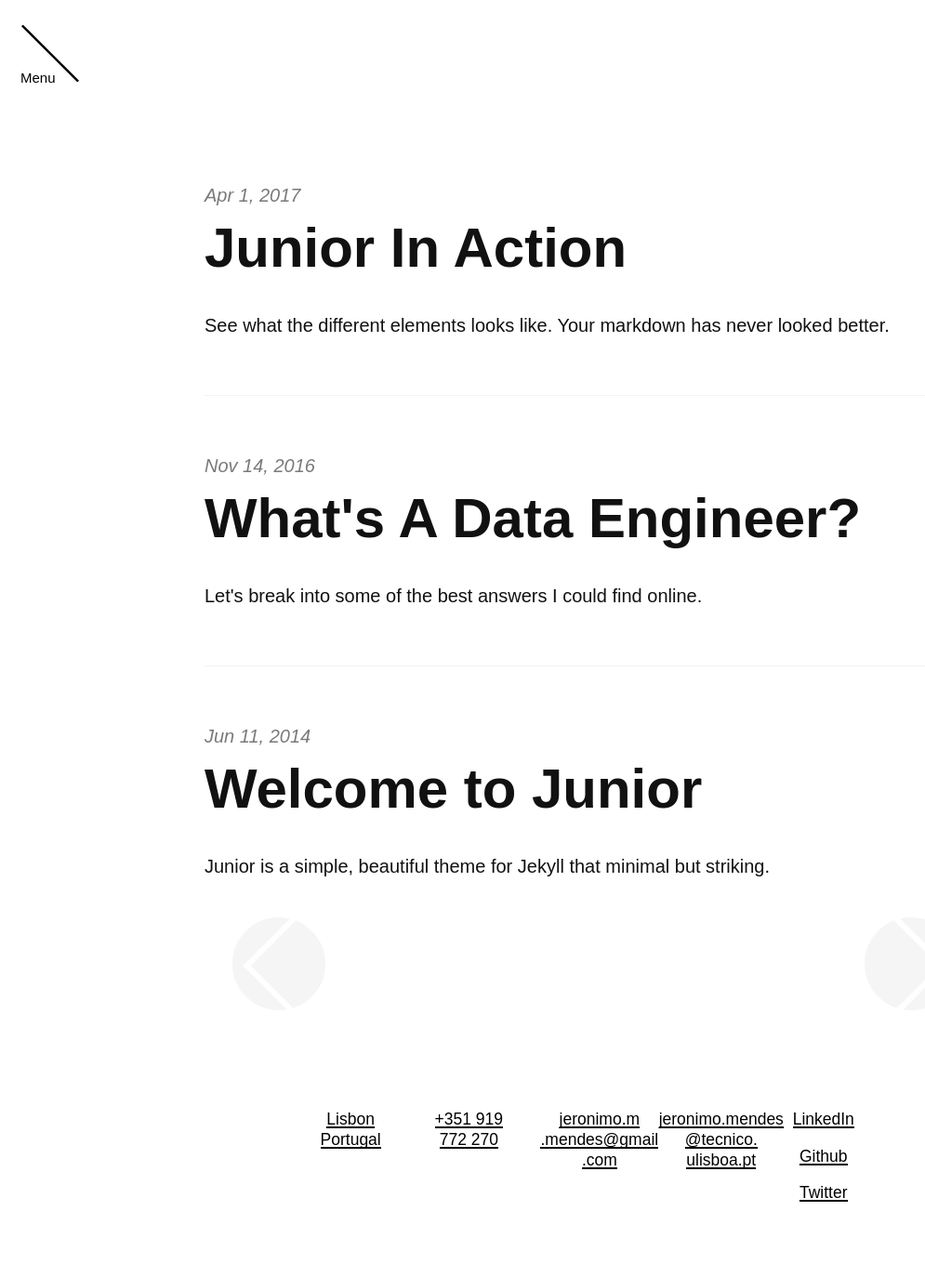
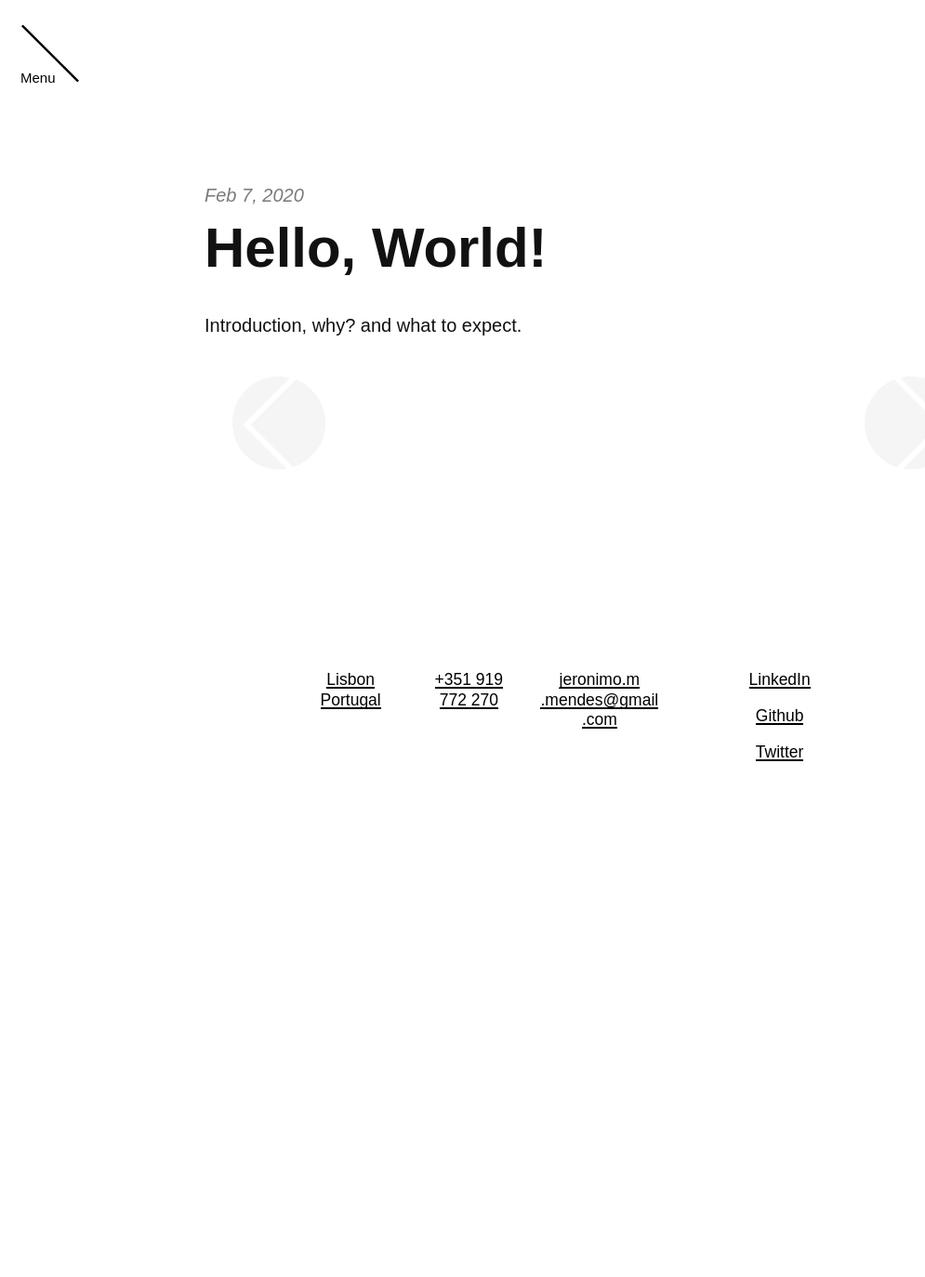
Before and after one commit to JeronimoMendes/JeronimoMendes.github.io, a Jekyll site: the page built from index.html, in a window 1280 px wide. Shown: the whole page at 93% size, without its empty margins (0-995 px from the left). Built offline with Jekyll 4.4.1, drawn with Linux system fonts in a browser that asks for light colours; nearby versions of some CDN libraries; some web fonts are replaced; the list of posts is cut into pages by our own code; after the commit the page ends 900 px from its top, so only the background shows below that; some of the changed lines change nothing that is shown.

Commit message:
blog post 0

```diff
--- a/_config.yml
+++ b/_config.yml
@@ -5,8 +5,8 @@ title:       Jeronimo Mendes
 email:       jeronimo.m.mendes@gmail.com
 author:      Jonathon Belotti
 description: "A striking black-white Jekyll theme."
-baseurl:     ""
-url:         "https://juniortheme.live/"
+baseurl:     "https://jeronimomendes.github.io/"
+url:         "https://jeronimomendes.github.io/"
 date_format: "%b %-d, %Y"
 
 # Google services
@@ -40,7 +40,7 @@ show_workshops_section: false
 ## Disqus post comments             ##
 ## (leave blank to disable Disqus)  ##
 ######################################
-disqus_shortname: 'juniortheme-live'
+disqus_shortname: 'https-jeronimomendes-github-io'
 
 ##########################################################################
 ## Facebook Comments plugin                                             ##
--- a/_includes/footer.html
+++ b/_includes/footer.html
@@ -13,10 +13,7 @@
     <div class="footer-each">
       <h5><a href="mailto:jeronimo.m.mendes@gmail.com"><span>jeronimo.m</span><br><span>.mendes@gmail</span><br><span>.com</span></a></h5>
     </div>
-    <div class="footer-each">
-      <h5><a href="mailto:jeronimo.mendes@tecnico.ulisboa.pt"><span>jeronimo.mendes</span><br><span>@tecnico.</span><br><span>ulisboa.pt</span></a></h5>
-    </div>
-    <div class="footer-each">
+    <div class="footer-each" style="margin-left: 4rem;">
       <h5><a href="https://www.linkedin.com/in/jer%C3%B3nimo-mendes-03406b1b9/" target="_blank" alt="LinkedIn"><span>LinkedIn</span></a></h5>
       <h5><a href="https://github.com/JeronimoMendes" target="_blank" alt="Github"><span>Github</span></a></h5>
       <h5><a href="https://twitter.com/JeronimoMMendes" target="_blank" alt="Twitter"><span>Twitter</span></a></h5>
--- a/_posts/2016-11-14-what-is-a-data-engineer.md
+++ /dev/null
@@ -1,125 +0,0 @@
----
-layout:     post
-title:      What's A Data Engineer?
-date:       2016-11-14
-summary:    Let's break into some of the best answers I could find online.
-categories: data-engineering career
----
-
-I'm about to start as a *Date Engineering Intern* working with Zendesk's Data Engineering (DE) and Data Science (DS) teams. So I'll be learning to be a *Data Engineer*, while not knowing in detail what it means to *be one*. This post should fix that.
-
-### Where I Looked For Answers
-
-Somewhat shockingly, Wikipedia does not have an article for "Data Engineering". You can search around an find that [Data Engineers are in growing demand](https://tdwi.org/TDWI/TDWI-Upside/Articles/2016/11/04/Data-Engineers-Suddenly-In-Demand.aspx), but still no article. There's articles for ["Information Engineering"](https://en.wikipedia.org/wiki/Information_engineering) and ["Knowledge Engineering"](https://en.wikipedia.org/wiki/Knowledge_engineering) but looking at these, they clearly don't map so well to what we're talking about.
-
-I found [this great answer from Sean McClure](https://www.quora.com/How-do-I-become-a-data-engineer/answer/Sean-McClure-3?srid=udLGL) to the question "How do I become a data engineer?" on [Quora](https://www.quora.com/). It is broad and contains enough detail to set you off on the trail of further research. I'm going to use it as a base for my answer, fleshing out that parts that need further information on. On Quora there is also the ["What is data engineering?"](https://www.quora.com/What-is-data-engineering) question, but I thought the answers found there were less clear.
-
-Here We Go.
-
-### What Is A Data Engineer?
-
-> Make sure you understand that Data Scientist and Data Engineer are not the same thing.
-
-> A Data Scientist builds models using mathematics, statistics and machine learning to explain and predict complex behaviour, and codifies those models into real-world software. A Data Engineer **designs and builds data architectures** for **ingestion**, **processing**, and **surfacing** data for large-scale data-intensive applications.
-
-Ok so **data architecture**. This is an encompassing term concerned with all processess, methodologies, policies, and standards that set out how data exists and changes in systems. Data can be 'at rest' or 'in motion' and an architecture manages each state of data.[^1](https://www.techopedia.com/definition/6730/data-architecture) These two states are high-level and don't describe anything in detail, but the subject to even too big for a subject on its own.
-
-**Data Ingestion** is a lot simpler a concept. By 'ingesting' data you are accessing data and processing it for immediate use or for storage and later use.[^2] It is the beginning of a data pipeline, as the data meets and is integrated with the data system.
-
-[Apache Kafka](https://kafka.apache.org/), [Amazon Kinesis](http://docs.aws.amazon.com/streams/latest/dev/introduction.html), [Apache Sqoop](http://sqoop.apache.org/), and [Apache Flume](https://flume.apache.org/) are some frameworks/tools for data ingestion. *Kafka* is a distributed publish-subscribe messaging system. *Kinesis* is designed for collection and processing of data record streams. *Sqoop* is designed to transfer bulk data between Hadoop and RDBMSs. *Flume* is a distributed sysem for collecting log data. Researching these tools will reveal much more about data ingestion as an engineering challenge.
-
-**Data Processing** is about collecting together of items of data and manipulating that collection to produce *meaningful information*. [Wikipedia provides a nice section on 7 'Data Processing Functions'](https://en.wikipedia.org/wiki/Data_processing#Data_processing_functions): Validation, Sorting, Summarisation, Aggregation, Analysis, Reporting, Classification. Understanding those seven function together gives you a good idea of what data processing is all about. [Apache Hadoop](http://hadoop.apache.org/) is probably the biggest big data processing tool around today.
-
-**Data Surfacing** is a term that I hadn't heard before, and it's not particularly prevalent on the web. Palantir's ["What We Believe"](https://www.palantir.com/what-we-believe/) page provides perhaps the best description of data *surfacing* by contrasting it with data *mining*. They say that data surfacing is about bringing up the "totality of known data about a problem in a way that's easily digestible by the best pattern matching and inference machinery".[^3] They say that it is characteristics about the data problem that directs an engineer towards *mining* or *surfacing*, so it may be that some data engineers don't end up doing a lot of the latter.
-
-> Often the Data Scientist and Data Engineer will work together to build an **end-to-end solution** for companies requiring advanced analytical models that are **operationalized** at scale.  The Data Scientist is interested in large scale architecture only insomuch as it allows the "science to scale."  Thus **any Big Data project should have a Data Scientist alongside the Data Engineer to ensure that what gets built is *analytically sound*** (no point in engineering a big data architecture that doesn't prepare and process data in a way that supports the specific models built by the Scientist).
-
-In this context, an **end-to-end solution** is one where the requirement's of the client/user are fulfilled entirely by a system. What is built fulfils the 'data in' to 'information out' steps and everything in between.
-
-My favourite description of **operationalization** was from [Think Big Analytics](https://thinkbiganalytics.com/understanding-the-difference-between-operational-and-operationalized-analytics/). operationalization is the focus on taking data science insights and analytics and incorporating them into business units in order to take action in production environment.
-
-The last bolded part of the above paragraph I included because this echoed my experiences of my application to Zendesk's data engineering team. Through my application I was interviewed by almost all the DE team and by around 4/9 in the Data Science team. It was made clear that there was a close working relationship between the two teams.
-
-> As with the Data Scientist there is **no formal path to becoming a Data Engineer** since it is a unique blend of skills that have been brought together to form a distinct and much needed discipline.  The requirements for a Data Scientist are typically more "academic" as they are expected to understand and conduct scientific research and know how to build and test advanced models. PhDs are often sought for Data Science, with backgrounds in the hard sciences or computer science. Data Engineers typically come from an engineering background with less emphasis on the academic background, although many still have Masters degrees. Often developers interested in designing large scale architectures for data-intensive applications can move towards this field as there is much less emphasis on science and math and more on engineering and development.
-
-This part of the answer was concerned more with academic requirements. It does appear to me that there is no "formal path" to a position in DE, and I certainly wasn't aware of it going into computer science and software engineering at university. I got a sense that there must be a good deal of work involved in what I thought of as the 'back-end' of machine learning, data science, and AI. There in fact is, and more and more companies are beginning to grow their DE teams because they contribute to the strength of a company's machine intelligence.
-
-> Since there is **less emphasis on advanced academic background** it can be easier for someone to move into the Data Engineering field compared to Data Science.
-
-This is an encouraging thing, particularly for someone that is interested in data but is daunted by the prospect of spending 5 years in a PHD after 3-4 years in undergraduate studies. Easier to move into doesn't mean easy though. Reddit user `u/Astra108` talks breifly about the difficulty of DE in [this comment](https://www.reddit.com/r/datascience/comments/5bkf63/why_is_san_francisco_on_a_data_engineering_hiring/d9p7rqr/).
-
-> Data Engineers should understand the **core concepts in computer science** and should be very **well versed in building and designing large scale applications; end-to-end.** They should understand the **pros and cons of using relational and noSQL databases.** They must know how to **design effective pipelines for both batch and streaming use cases.** They must know what it takes to **operationalize a working model** and **how to help push some of the "lab" specifics (training and validation) into real-time engines.** They must **understand distributed computing** and should be able to work with the Data Scientist to **help split algorithms effectively** to still yield predictive accuracy across a variety of domains.  They should know when to push schemas towards the application to allow for **"data lake" designs** that assist in large scale analysis but still serve domain-specific applications. And they **should be very familiar with the core technologies** that are used to build these systems.
-
-The **'core concepts'** of computer science should be familiar to anybody seeking success in computer science or software engineering. [This Quora question](https://www.quora.com/What-are-the-most-important-fundamental-concepts-in-Computer-Science) has answers that list them well I think.
-
-I think the second bolded text string, about being "well versed...", is something that can't really be taught or learnt well outside of industry. Large scale applications can't be engaged with in the classroom or at home. A good internship or a job will be invaluable in this area.
-
-Relational (SQL) vs NoSQL Databasing is a big topic, but I think [Ravindra babu's stackoverflow introductory answer](http://stackoverflow.com/a/31968494) is a good place to start. I myself have some research to do in this area.
-
-Here we see the first mention of the **pipeline**. They are a computing element consisting of a set of *data processing elements* connected one after the other, meaning the output of a previous element becomes the input to another. Think human-centipede style. If you want to look at an open-source pipline check out [fluxcapacitor/pipeline](https://github.com/fluxcapacitor/pipeline).
-
-**Distributed Computing** is a model of computing whereby networked computers work together by passing data/information/messages along network communication paths. An understanding of distributed computing is absolutely essential for DE as any sufficiently large engineering problem will require distributed vs. monolithic systems.
-
-**Splitting algorithms** is another thing that I hadn't heard of, and unfortunately nothing I could find online made sense of the term.
-
-With **'data lake' design** we're back to well documented terms.  The coiner of the term (James Dixon) forwards an illuminating contrast of 'data mart' and 'data lake'. The data mart is a convienience store filled with *bottled* water. The water (data) is cleansed and packaged and structured for easy consumption, but you can only consume in one way. The data lake is a large body of water, with the resource in its more *natural* state. The data lake is there for various users with various needs to examine and collect whatever they need, because everything is there.
-
-The last thing in this paragraph are the **core technologies**. The following could be considered a solid list on what they would be. To the data enthusiast many would be familiar.
-
-![big data core tech](https://cdn-images-1.medium.com/max/2000/1*V9XtbEVaT_Ty1wEjykLcPg.png)
-
-The really important ones would be:
-
-* Apache Kafka
-* Hadoop Distributed File System (HDFS)
-* Amazon Web Services (AWS) S3
-* Apache Spark (Streaming and Batch modes)
-* Apache Pig
-* Apache Cassandra
-* ElasticSearch
-* Tableau (visualisation)
-* Apache 'Yet Another Resource Negotiator' (YARN)
-* Luigi (scheduling/monitoring)
-* Airflow (scheduling/monitoring)
-* SQL
-
-> The only way to become great at what you do is to constantly and relentlessly jump into problems and solve them using the techniques and approaches of your choice field. There are **many books and tutorials on the technology used by the Data Engineer.** **Choose a problem and a public dataset and build a system. Build many systems.** Fail again and again and learn what it takes to bring an end-to-end solution to a real-world problem. Anyone can take a course or read a book. But if you have real projects you have built and worked on you can point to these and discuss in-depth the challenges you faced and how you solved them.
-
-Yes, yes, you still need to read books in 2016. What a bore. Here are just a few.
-
-*Introduction to Probability and Statistics*, by Milton and Arnold. McGraw Hill, 1995. ISBN 0-07-113535-9  A primer on probability and statistics, which forms the foundation for data science.
-
-*Learning Spark: Lightning-Fast Big Data Analysis*, by by Holden Karau, Andy Konwinski, Patrick Wendell, and Matei Zaharia. O'Reilly Media. Feb 2015. (First edition of the book at Amazon.com)
-
-*Hadoop: The Definitive Guide*, by Tom White. O'Reilly Media. April 2015. (Fourth edition of the book at Amazon.com)
-
-*Database Systems: The Complete Book*, by Hector Garcia-Molina, Jeffrey D. Ullman, and Jennifer Widom. Prentice Hall. 2008. (The Second edition of the book at Amazon.com)
-
-*Python for Data Analysis: Data Wrangling with Pandas, NumPy, and IPython.*, by McKinney, Wes. O’Reilly, 2013.  ISBN-13: 978-1449319793  “..a practical, modern introduction to scientific computing in Python, tailored for data-intensive applications.”
-
-### The Daily Grind
-
-Here's something more from [Jason T Widjaja's answer](https://www.quora.com/What-is-data-engineering/answer/Jason-T-Widjaja?srid=udLGL) to the *"What is data engineering question?"* that focuses on 'day to day' responsibilities.
-
-> As for what data engineers do, those in the teams I have worked with deal with **data architecture**, **master data management** and **data quality**. All these terms are worth a Google as there are whole practices built around them. On the ground, daily work consists of:
-
-> *    managing **data stewardship** within the organisation
-*    managing and **maintaining data source systems** and **staging areas**
-*    performing **ETL** and **data conversion**
-*    facilitating **data cleansing and enrichment** through **data de-duplication and construction**
-*    performing ad-hoc **data extraction**
-
-
-This short answer introduces *yet more* terms for us to understand. But I'll leave these for another time, when I come back and update this post.
-
-### Phew, All Done
-
-It's been about three hours since I first pasted Sean McClure's answer into my editor for expansion. I've come away with a better understanding of the feild and a sense of its depth and breadth; I hope you've learned a bit by reading.
-
------------
-
-[^1]: Data Engineering, Techopedia -  https://www.techopedia.com/definition/6730/data-architecture
-
-[^2]: Data Ingestion -  http://whatis.techtarget.com/definition/data-ingestion
-
-[^3]: What We Believe, Palantir - https://www.palantir.com/what-we-believe/
--- a/_posts/2017-03-01-welcome-to-junior.md
+++ /dev/null
@@ -1,26 +0,0 @@
----
-layout:     post
-title:      Welcome to Junior
-date:       2014-06-11 15:31:19
-summary:    Junior is a simple, beautiful theme for Jekyll that minimal but striking.
-categories: jekyll junior
----
-
-Hello.
-
-Junior is a simple, beautiful theme for Jekyll that minimal but striking.It's mobile _first_, fluidly responsive, and delightfully lightweight.
-
-It's pretty minimal, but leverages large type and drastic contrast to make a statement, on all devices.
-
-<blockquote>
-  <p>
-    Perfection is achieved, not when there is nothing more to add, but when there is nothing left to take away. Take what you have an add one more thing that makes it 'pop'.
-  </p>
-  <footer><cite title="Antoine de Saint-Exupéry">Antoine de Saint-Exupéry... maybe</cite></footer>
-</blockquote>
-
-## Where is it?
-
-Checkout the [Github repository](https://github.com/thundergolfer/junior-theme) to download it, request a feature, or report a bug.
-
-It's free, and open source ([MIT](http://opensource.org/licenses/MIT)).
--- a/_posts/2017-04-01-see-junior-doing-its-thing.md
+++ /dev/null
@@ -1,140 +0,0 @@
----
-layout:     post
-title:      Junior In Action
-date:       2017-04-01 02:31:19
-summary:    See what the different elements looks like. Your markdown has never looked better.
-categories: jekyll junior
-mathjax: true
----
-
-There is a significant amount of subtle, yet precisely calibrated, styling to ensure
-that your content is emphasized while still looking aesthetically pleasing.
-
-All links are easy to [locate and discern](#), yet don't detract from the [harmony
-of a paragraph](#). The _same_ goes for italics and __bold__ elements. Even the the strikeout
-works if <del>for some reason you need to update your post</del>. For consistency's sake,
-<ins>The same goes for insertions</ins>, of course.
-
-### Code, with syntax highlighting
-
-Here's an example of some ruby code with line anchors.
-
-{% highlight ruby lineanchors %}
-# The most awesome of classes
-class Awesome < ActiveRecord::Base
-  include EvenMoreAwesome
-
-  validates_presence_of :something
-  validates :email, email_format: true
-
-  def initialize(email, name = nil)
-    self.email = email
-    self.name = name
-    self.favorite_number = 12
-    puts 'created awesomeness'
-  end
-
-  def email_format
-    email =~ /\S+@\S+\.\S+/
-  end
-end
-{% endhighlight %}
-
-Here's some CSS:
-
-{% highlight css %}
-.foobar {
-  /* Named colors rule */
-  color: tomato;
-}
-{% endhighlight %}
-
-Here's some JavaScript:
-
-{% highlight js %}
-var isPresent = require('is-present')
-
-module.exports = function doStuff(things) {
-  if (isPresent(things)) {
-    doOtherStuff(things)
-  }
-}
-{% endhighlight %}
-
-Here's some HTML:
-
-{% highlight html %}
-<div class="m0 p0 bg-blue white">
-  <h3 class="h1">Hello, world!</h3>
-</div>
-{% endhighlight %}
-
-# Headings!
-
-They're responsive, and well-proportioned (in `padding`, `line-height`, `margin`, and `font-size`).
-They also heavily rely on the awesome utility, [BASSCSS](http://www.basscss.com/).
-
-##### They draw the perfect amount of attention
-
-This allows your content to have the proper informational and contextual hierarchy. Yay.
-
-### There are lists, too
-
-  * Apples
-  * Oranges
-  * Potatoes
-  * Milk
-
-  1. Mow the lawn
-  2. Feed the dog
-  3. Dance
-
-### Images look great, too
-
-![desk](https://cloud.githubusercontent.com/assets/1424573/3378137/abac6d7c-fbe6-11e3-8e09-55745b6a8176.png)
-
-_![desk](https://cloud.githubusercontent.com/assets/1424573/3378137/abac6d7c-fbe6-11e3-8e09-55745b6a8176.png)_
-
-
-### There are also pretty colors
-
-Also the result of [BASSCSS](http://www.basscss.com/), you can <span class="bg-dark-gray white">highlight</span> certain components
-of a <span class="red">post</span> <span class="mid-gray">with</span> <span class="green">CSS</span> <span class="orange">classes</span>.
-
-I don't recommend using blue, though. It looks like a <span class="blue">link</span>.
-
-### Footnotes!
-
-Markdown footnotes are supported, and they look great! Simply put e.g. `[^1]` where you want the footnote to appear,[^1] and then add
-the reference at the end of your markdown.
-
-### Stylish blockquotes included
-
-You can use the markdown quote syntax, `>` for simple quotes.
-
-> Lorem ipsum dolor sit amet, consectetur adipiscing elit. Suspendisse quis porta mauris.
-
-However, you need to inject html if you'd like a citation footer. I will be working on a way to
-hopefully sidestep this inconvenience.
-
-<blockquote>
-  <p>
-    Perfection is achieved, not when there is nothing more to add, but when there is nothing left to take away.
-  </p>
-  <footer><cite title="Antoine de Saint-Exupéry">Antoine de Saint-Exupéry</cite></footer>
-</blockquote>
-
-## And MathJax
-
-$$a^2 + b^2 = c^2$$
-
-### There's more being added all the time
-
-Checkout the [Github repository](https://github.com/thundergolfer/junior-theme) to request,
-or add, features.
-
-Happy writing.
-
----
-
-[^1]: Important information that may distract from the main text can go in footnotes.
--- /dev/null
+++ b/_posts/2020-02-07-hello-world.md
@@ -0,0 +1,36 @@
+---
+layout:     post
+title:     Hello, World!
+date:       2020-02-07 00:30:00
+summary:    Introduction, why? and what to expect.
+categories: jekyll junior
+mathjax: true
+---
+I know, corny joke for a first blog post, but I had to do it.
+
+My name is Jeronimo Mendes, and I'm a 20 year old computer science and engineering student at [Instituto Superior Técnico](https://tecnico.ulisboa.pt/en/https://tecnico.ulisboa.pt/en/) in Lisbon.
+
+![enter image description here](https://media.giphy.com/media/QbumCX9HFFDQA/giphy.gif)
+
+__My goal with this blog is to:__
+- Share my learning process with others and hopefully help someone along the way.
+
+- Record my thought process as a first-year student, learning new frameworks, languages, and CS areas.
+
+- Keep myself from rushing into projects, without planning carefully every step. Writing about what I'm working on will help me better structure the project.
+
+- Improve the writing exercise. I'm an engineer (at least one who aspires to be an engineer) and writing isn't our strong suit. Check my code comments and you'll see what I mean 😅.
+
+
+
+__To conclude__:
+
+You, the reader, should not expect fine code snippets or perfect guides. You're more likely to stumble upon someone who enjoys the painful journey of bug hunting.
+
+![enter image description here](https://media.giphy.com/media/wvQIqJyNBOCjK/giphy.gif)
+
+__If__ you are a beginner, just like me, I hope my mistakes guide you in the right direction.
+
+__Elif__ you are a veteran, I trust that you will guide me in the right direction. Be reckless on your comment, and point out my mistakes.
+
+__Else__, future Jerónimo, I hope this blog won't be a source of cringe; if it is, I hope all its goals have been met by then.
```
Also changed, not shown: 2 other files.
